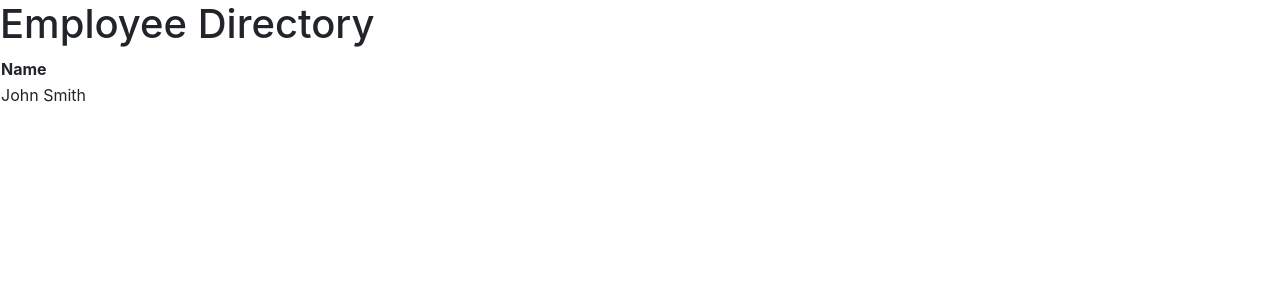
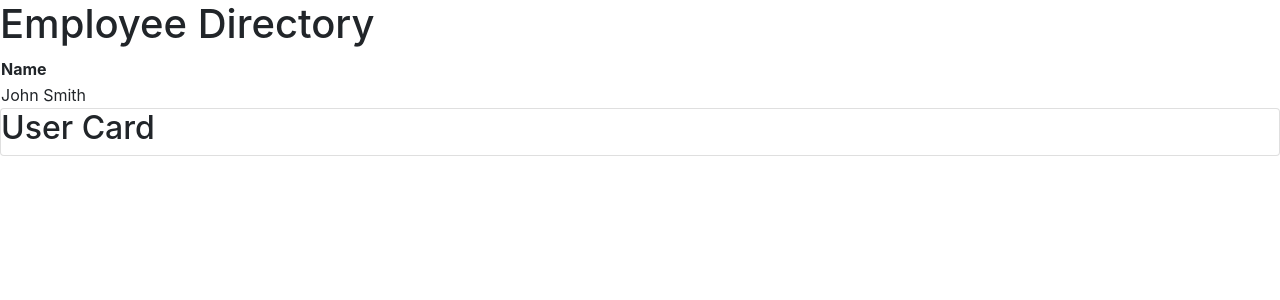
Before and after one commit to preussenfahrer/EmployeeDirectory-React, a React (Create React App) app: page / in a window 1280 px wide. Shown: the top 300 px of the page. Built offline with nearby package versions, Linux system fonts and the light colour scheme; no server answers.

Commit message:
UserCard content is rendering in App.js. Need to style. Now moving on to render remaining component files and begin styling page.

```diff
--- a/src/App.js
+++ b/src/App.js
@@ -2,7 +2,7 @@ import logo from './logo.svg';
 import './App.css';
 import Table from "./components/Table";
 import Header from "./components/Header";
-// import UserCard from "./components/UserCard";
+import UserCard from "./components/UserCard";
 // import TableRow from "./components/TableRow";
 // import Input from "./components/Input";
 // Input EmployeeContainer from "./components/EmployeeContainer"
@@ -21,7 +21,7 @@ function App() {
 
       <Table />
 
-      {/* <UserCard /> */}
+      <UserCard />
 
       {/* <TableRow /> */}
 
--- a/src/components/UserCard.js
+++ b/src/components/UserCard.js
@@ -1,7 +1,11 @@
 import React from "react";
 
 function UserCard() {
-
+    return (
+        <div className="card">
+            <h2>User Card</h2>
+        </div>
+    )
 }
 
 export default UserCard;
```
Also changed, not shown: 1 other file (tests, documents, lock files or other folders).
